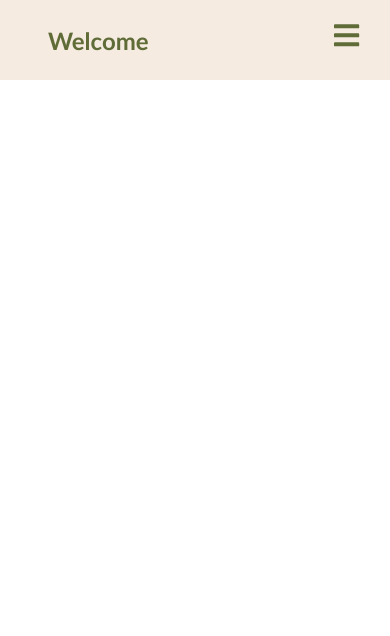
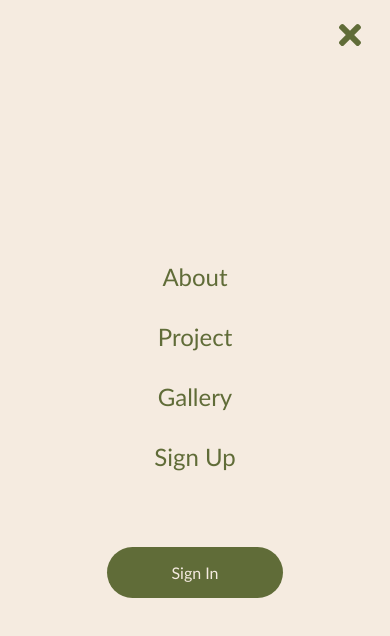
Before and after one commit to MengyiG/react-deploy, a React (Create React App) app: page / in a window 390 px wide. Both pictures are taken after a click on the element 346 px from the left and 38 px from the top of the page. Shown: the top 636 px of the page. Built offline with nearby package versions, Linux system fonts and the light colour scheme.

Commit message:
sidenav on click

```diff
--- a/src/components/NavBar/index.js
+++ b/src/components/NavBar/index.js
@@ -13,14 +13,14 @@ import {
   NavBtnLink,
 } from "./NavbarElements";
 
-const Navbar = () => {
+const Navbar = ({ toggle }) => {
   return (
     <div>
       <>
         <Nav>
           <NavbarContainer>
             <NavLogo to="/">Welcome</NavLogo>
-            <MobileIcon>
+            <MobileIcon onClick={toggle}>
               <FaBars />
             </MobileIcon>
             <NavMenu>
--- a/src/components/SideBar/SidebarElements.js
+++ b/src/components/SideBar/SidebarElements.js
@@ -20,6 +20,11 @@ export const SidebarContainer = styled.aside`
 
 export const ClosedIcon = styled(FaTimes)`
   color: #606c38;
+
+  &:hover {
+    color: #bc6c25;
+    transition: 0.2 ease-in-out;
+  }
 `;
 
 export const Icon = styled.div`
@@ -39,11 +44,11 @@ export const SidebarWrapper = styled.div`
 export const SidebarMenu = styled.div`
   display: grid;
   grid-template-columns: 1fr;
-  grid-template-rows: repeat(6, 80px);
+  grid-template-rows: repeat(5, 80px);
   text-align: center;
 
   @media screen and (max-width: 480px) {
-    grid-template-rows: repeat(6, 60px);
+    grid-template-rows: repeat(5, 60px);
   }
 `;
 
--- a/src/components/SideBar/index.js
+++ b/src/components/SideBar/index.js
@@ -1,4 +1,3 @@
-import React from "react";
 import {
   SidebarContainer,
   Icon,
@@ -10,18 +9,26 @@ import {
   SidebarRoute,
 } from "./SidebarElements";
 
-const Sidebar = () => {
+const Sidebar = ({ isOpen, toggle }) => {
   return (
-    <SidebarContainer>
-      <Icon>
+    <SidebarContainer isOpen={isOpen} onClick={toggle}>
+      <Icon onClick={toggle}>
         <ClosedIcon />
       </Icon>
       <SidebarWrapper>
         <SidebarMenu>
-          <SidebarLink to="about">About</SidebarLink>
-          <SidebarLink to="project">Project</SidebarLink>
-          <SidebarLink to="gallery">Gallery</SidebarLink>
-          <SidebarLink to="signup">Sign Up</SidebarLink>
+          <SidebarLink to="about" isOpen={isOpen} onClick={toggle}>
+            About
+          </SidebarLink>
+          <SidebarLink to="project" isOpen={isOpen} onClick={toggle}>
+            Project
+          </SidebarLink>
+          <SidebarLink to="gallery" isOpen={isOpen} onClick={toggle}>
+            Gallery
+          </SidebarLink>
+          <SidebarLink to="signup" isOpen={isOpen} onClick={toggle}>
+            Sign Up
+          </SidebarLink>
         </SidebarMenu>
         <SidebarBtnWrap>
           <SidebarRoute to="/signin">Sign In</SidebarRoute>
--- a/src/pages/index.js
+++ b/src/pages/index.js
@@ -1,12 +1,18 @@
-import React from "react";
+import React, { useState } from "react";
 import Sidebar from "../components/SideBar";
 import NavBar from "../components/NavBar";
 
 const Home = () => {
+  const [isOpen, setIsOpen] = useState(false);
+
+  const toggle = () => {
+    setIsOpen(!isOpen);
+  };
+
   return (
     <>
-      <Sidebar />
-      <NavBar />
+      <Sidebar isOpen={isOpen} toggle={toggle} />
+      <NavBar toggle={toggle} />
     </>
   );
 };
```
